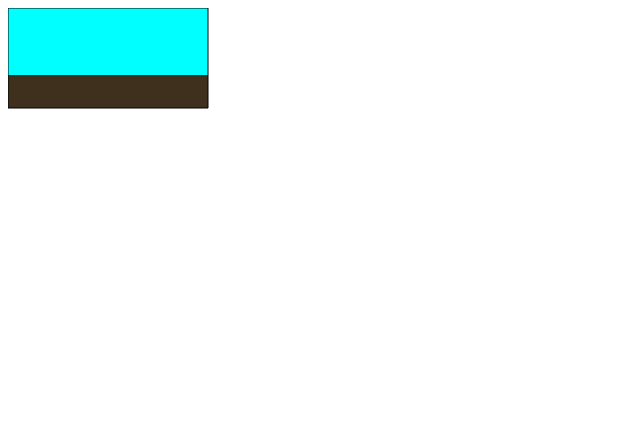
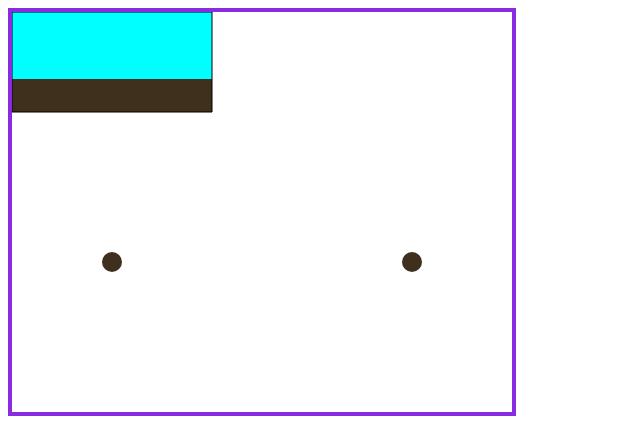
Before and after one commit to bach-ta/zones-of-fire, a plain HTML site: page index.html in a window 1280 px wide. Shown: the top 435 px of the page, without its empty margins (0-640 px from the left). Drawn offline with Linux system fonts and the light colour scheme.

Commit message:
Initialized 2 players
Wrong color of 2 players (now same as terrain)

```diff
--- /dev/null
+++ b/css/style.css
@@ -0,0 +1,9 @@
+*{
+    box-sizing:border-box;
+}
+body{
+    overflow: hidden;       /*Hide scrollbars when moving characters*/
+}
+#canvas{
+    border: 4px solid blueviolet
+}
--- a/index.html
+++ b/index.html
@@ -6,6 +6,8 @@
     <meta name="viewport" content="width=device-width, initial-scale=1.0">
     <title>Zones of Fire</title>
 
+    <link href="css/style.css" rel="stylesheet">
+
     <canvas id="canvas" height="400" width="500"></canvas>
 
     <!-- Scripts -->
@@ -13,6 +15,6 @@
     <script src="js/player.js"></script>
 </head>
 <body>
-
+    <h1 id="game-title">Zones of Fire</h1>
 </body>
 </html>
--- a/js/player.js
+++ b/js/player.js
@@ -1,4 +1,10 @@
 // Minh Em
+
+const WIDTH = 500;
+const radius = 10;
+const canvas = document.querySelector('#canvas');
+const ctx = canvas.getContext('2d');
+//Take terrain from terrain.js
 
 // Player Objects
 class Player{
@@ -9,25 +15,49 @@ class Player{
         this.angle = 0;
         this.force = 20;
     }
+
+    //Add player methods
+
+    /*
     fire(){
-
     }
     changeAngle(){
-
     }
+    move(){
+    }*/
 }
 
 //Initialize player positions
-function initPosition(map){
-    let x = Math.floor(Math.random()*(WIDTH/2 + 1))     //Only randomize on half of the width
-    let y = map[x];
-    return [x,y];
+function initPositions(terrain){
+    /*let x1 = Math.floor(Math.random()*(WIDTH/2 + 1))     //Randomize on half the width
+    let y1 = terrain[x1];
+    let x2 = WIDTH-x1;
+    let y2 = terrain[x2]
+    */
+    let x1 = 100;                                           //Temporary x and y
+    let y1 = 250;
+    let x2 = WIDTH-x1;
+    let y2 = 250;
+    return [x1, y1, x2, y2];
 }
 
 //Create players
-function createPlayer(map){
-    let [x, y] = initPostition(map);
-    const Player1 = new Player(x,y);
-    const Player2 = new Player(WIDTH-x,y);
-    //Display players on map
+function createPlayers(map){
+    let [x1, y1, x2, y2] = initPositions(map);
+    const Player1 = new Player(x1,y1);
+    const Player2 = new Player(x2,y2);
+
+    //Display player1 on map
+    ctx.fillstyle = "red";
+    ctx.beginPath();
+    ctx.arc(Player1.x, Player1.y, radius, 0, Math.PI*2)
+    ctx.fill()
+
+    //Display player2 on map
+    ctx.fillstyle = "blue";
+    ctx.beginPath();
+    ctx.arc(Player2.x, Player2.y, radius, 0, Math.PI*2);
+    ctx.fill()
 }
+
+createPlayers();
```
